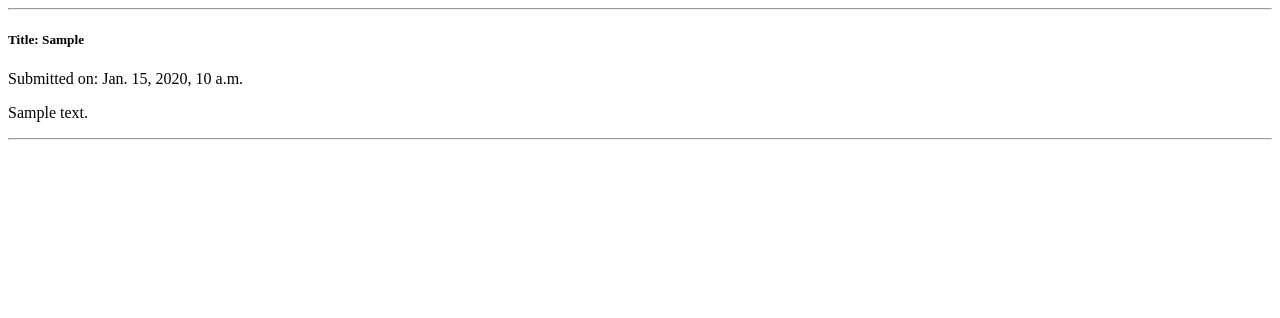
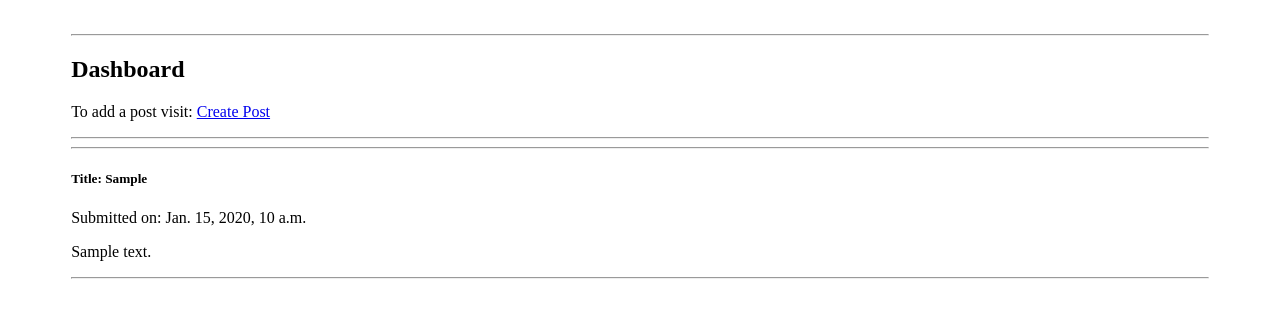
Before and after one commit to PJ41/public-opinion-capstone, a Django app: page /dashboard/ in a window 1280 px wide. Shown: the top 318 px of the page. Run offline with Django 3.2, Linux system fonts and the light colour scheme; tables that the repository leaves empty hold one stand-in row (values such as "Sample post").

Commit message:
minor changes

```diff
--- a/templates/voting/createPost.html
+++ b/templates/voting/createPost.html
@@ -13,10 +13,10 @@
         <form method="post">
             {% csrf_token %}
             <label for="header">Post Header:</label>
-            <input type="text" id="header" name="header" required><br><br>
+            <input type="text" id="header" name="header" style="width:100%" required><br><br>
 
             <label for="body">Description:</label>
-            <textarea form="body" id="body" name="body" rows="4" cols="20" required></textarea><br><br>
+            <textarea form="body" id="body" name="body" rows="4" cols="20" style="width:100%" required></textarea><br><br>
 
             <input type="submit" value="Post" class="btn btn-secondary">
         </form>
--- a/templates/voting/dashboard.html
+++ b/templates/voting/dashboard.html
@@ -5,8 +5,15 @@
     <title>DashBoard</title>
 </head>
 <body>
+<div style="margin: 5%; margin-top:0%;">
+    <br>
+    <hr>
+    <h2>Dashboard</h2>
+    <p>To add a post visit: <a href="http://127.0.0.1:8000/posts/create/">Create Post</a></p>
+    <hr>
 
     {% for post in posts %}
+
     <hr>
     <div class="card my-4">
         <div class="card-body">
@@ -17,6 +24,7 @@
     </div>
     <hr>
     {% endfor %}
+</div>
 
 </body>
 </html>
```
Lines whose indentation alone changed are shown as unchanged.
